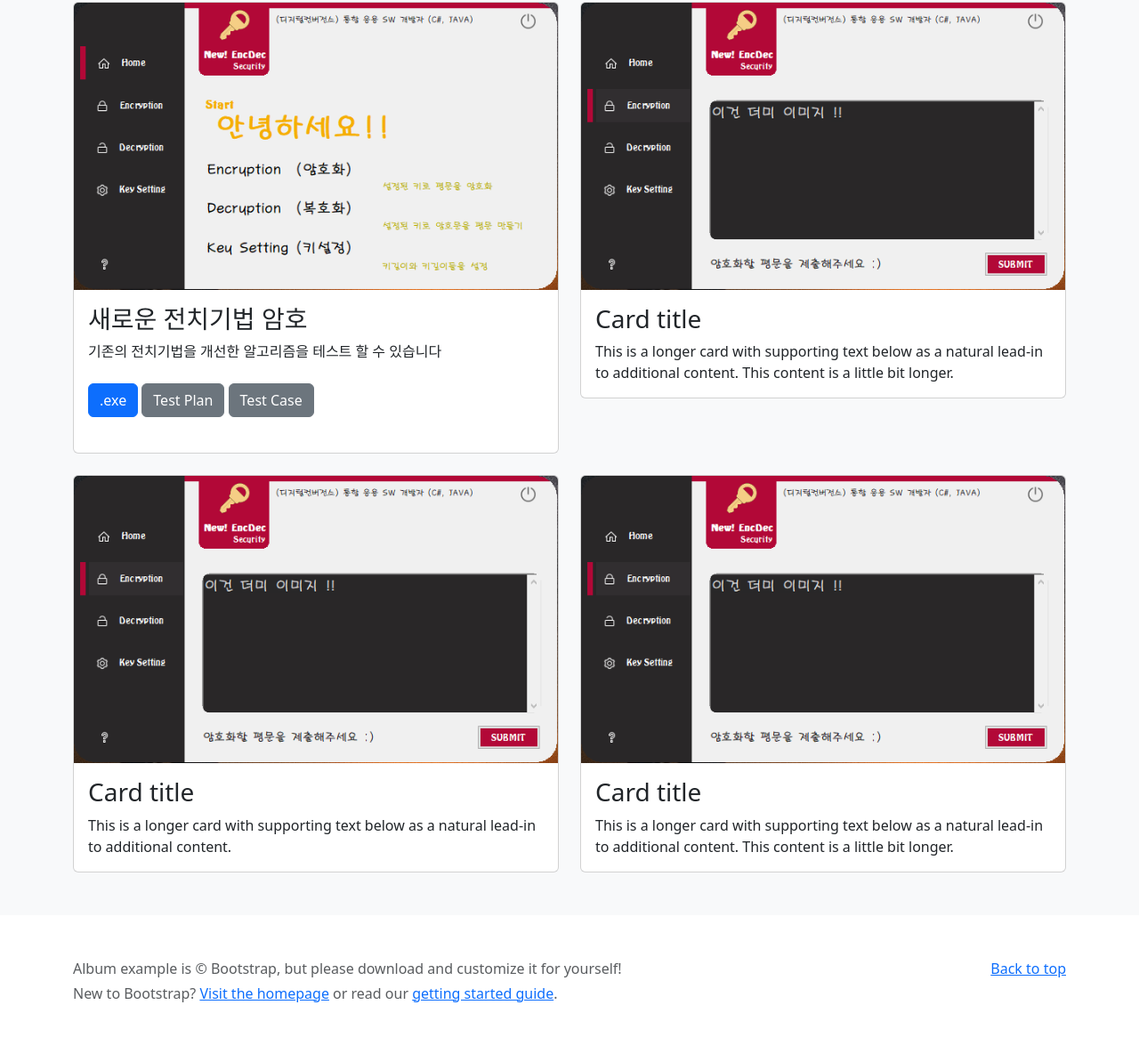
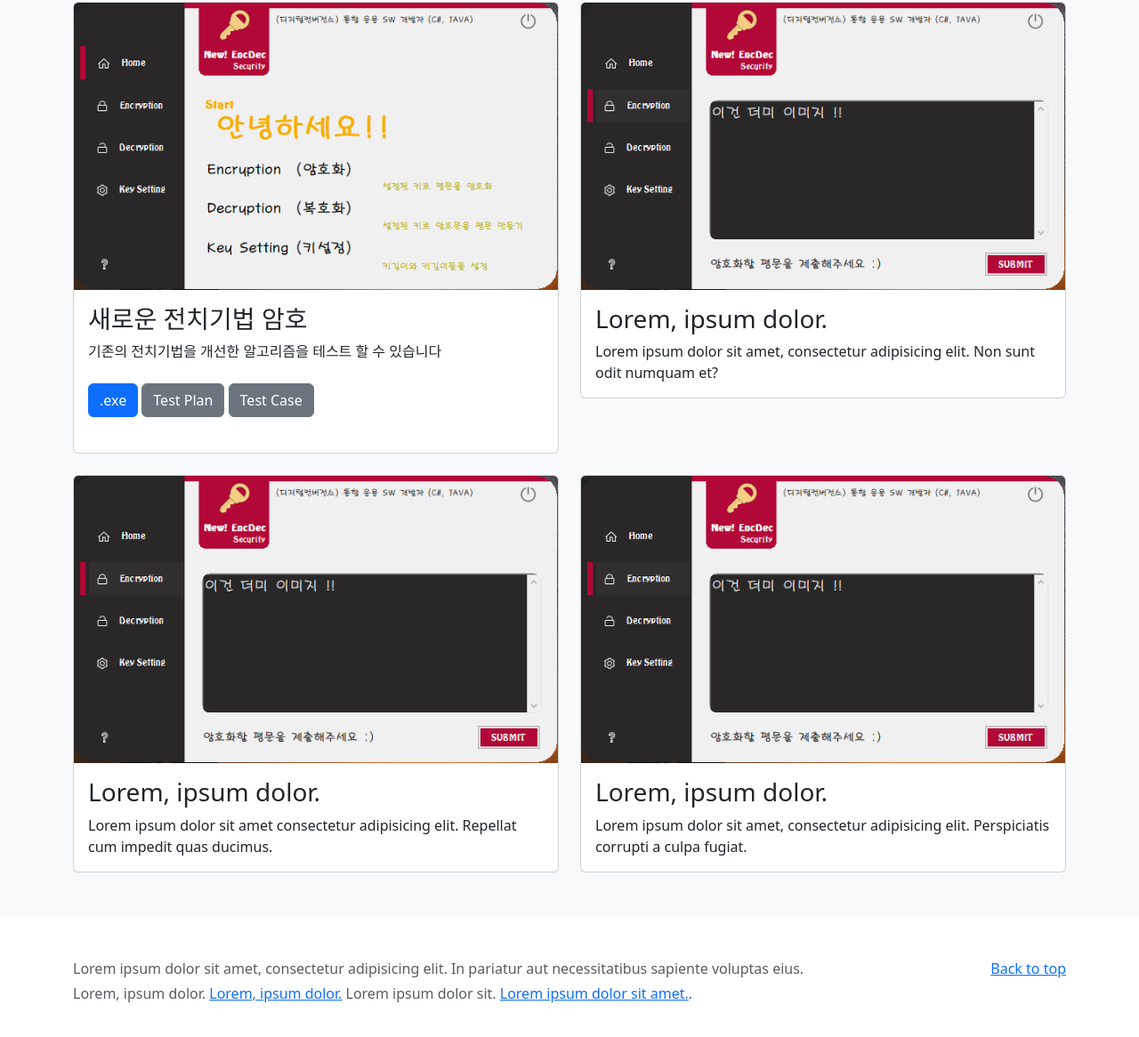
Before and after one commit to s7angji/Portfolio, a plain HTML site: page index.html in a window 1280 px wide. Shown: the part 480-1646 px from the top of the page at 89% size. Drawn offline with nearby package versions, Linux system fonts and the light colour scheme.

Commit message:
20210104 1214

```diff
--- a/index.html
+++ b/index.html
@@ -115,9 +115,8 @@
                         <div class="card">
                             <img src="Dummy/Dummy.png" class="card-img-top" alt="...">
                             <div class="card-body">
-                                <h3 class="card-title">Card title</h5>
-                                <p class="card-text">This is a longer card with supporting text below as a natural
-                                    lead-in to additional content. This content is a little bit longer.</p>
+                                <h3 class="card-title">Lorem, ipsum dolor.</h5>
+                                <p class="card-text">Lorem ipsum dolor sit amet, consectetur adipisicing elit. Non sunt odit numquam et?</p>
                             </div>
                         </div>
                     </div>
@@ -125,9 +124,8 @@
                         <div class="card">
                             <img src="Dummy/Dummy.png" class="card-img-top" alt="...">
                             <div class="card-body">
-                                <h3 class="card-title">Card title</h5>
-                                <p class="card-text">This is a longer card with supporting text below as a natural
-                                    lead-in to additional content.</p>
+                                <h3 class="card-title">Lorem, ipsum dolor.</h5>
+                                <p class="card-text">Lorem ipsum dolor sit amet consectetur adipisicing elit. Repellat cum impedit quas ducimus.</p>
                             </div>
                         </div>
                     </div>
@@ -135,9 +133,8 @@
                         <div class="card">
                             <img src="Dummy/Dummy.png" class="card-img-top" alt="...">
                             <div class="card-body">
-                                <h3 class="card-title">Card title</h5>
-                                <p class="card-text">This is a longer card with supporting text below as a natural
-                                    lead-in to additional content. This content is a little bit longer.</p>
+                                <h3 class="card-title">Lorem, ipsum dolor.</h5>
+                                <p class="card-text">Lorem ipsum dolor sit amet, consectetur adipisicing elit. Perspiciatis corrupti a culpa fugiat.</p>
                             </div>
                         </div>
                     </div>
@@ -152,9 +149,9 @@
             <p class="float-end mb-1">
                 <a href="#">Back to top</a>
             </p>
-            <p class="mb-1">Album example is &copy; Bootstrap, but please download and customize it for yourself!</p>
-            <p class="mb-0">New to Bootstrap? <a href="/">Visit the homepage</a> or read our <a
-                    href="/docs/5.0/getting-started/introduction/">getting started guide</a>.</p>
+            <p class="mb-1">Lorem ipsum dolor sit amet, consectetur adipisicing elit. In pariatur aut necessitatibus sapiente voluptas eius.</p>
+            <p class="mb-0">Lorem, ipsum dolor. <a href="#">Lorem, ipsum dolor.</a> Lorem ipsum dolor sit. <a
+                    href="#">Lorem ipsum dolor sit amet.</a>.</p>
         </div>
     </footer>
 
```
